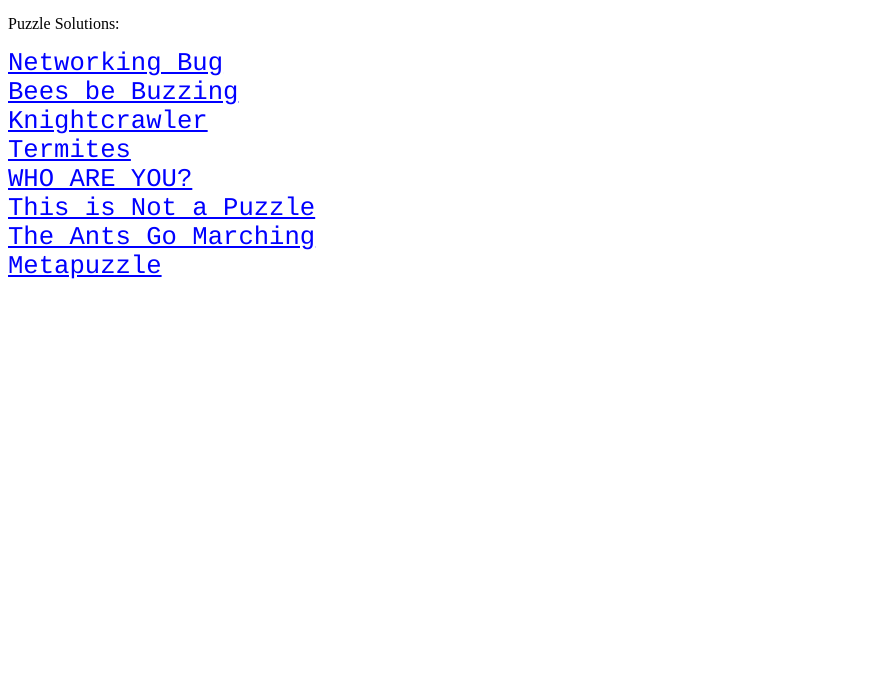
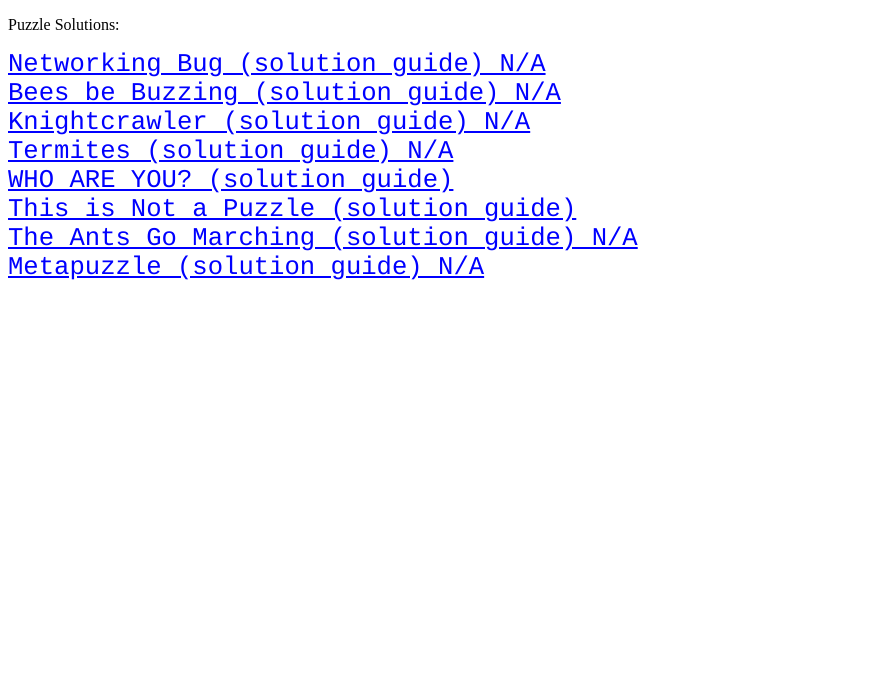
Before and after one commit to sbielak2021/puzzlehuntbugs, a plain HTML site: page solutions.html in a window 1280 px wide. Shown: the part 104-800 px from the top of the page, without its empty margins (0-880 px from the left). Drawn offline with Linux system fonts and the light colour scheme.

Commit message:
Update solutions.html

```diff
--- a/solutions.html
+++ b/solutions.html
@@ -4,7 +4,7 @@
 <head>
 <style>
 h1 {
-  color: red
+  color: red;
   font-family: verdana;
   font-size: 300%;
 }
@@ -19,14 +19,14 @@ a {
 
 <h1>Group 1 Puzzlehunt Solutions!</h1>
 <p>Puzzle Solutions:</p>
-<a href="https://sbielak2021.github.io/puzzlehuntbugs/NetworkingBug.pdf">Networking Bug</a></br>
-<a href="https://sbielak2021.github.io/puzzlehuntbugs/BeesbeBuzzing.pdf">Bees be Buzzing</a></br>
-<a href="https://sbielak2021.github.io/puzzlehuntbugs/Knightcrawler.pdf">Knightcrawler</a></br>
-<a href="https://sbielak2021.github.io/puzzlehuntbugs/Termites.pdf">Termites</a></br>
-<a href="https://sbielak2021.github.io/puzzlehuntbugs/WHOAREYOU.pdf">WHO ARE YOU?</a></br>
-<a href="https://sbielak2021.github.io/puzzlehuntbugs/ThisisNotaPuzzle.pdf">This is Not a Puzzle</a></br>
-<a href="https://sbielak2021.github.io/puzzlehuntbugs/TheAntsGoMarching.pdf">The Ants Go Marching</a></br>
-<a href="https://sbielak2021.github.io/puzzlehuntbugs/Metapuzzle.pdf">Metapuzzle</a></br>
+<a href="https://sbielak2021.github.io/puzzlehuntbugs/solutions/NetworkingBug_solution.pdf">Networking Bug (solution guide) N/A</a></br>
+<a href="https://sbielak2021.github.io/puzzlehuntbugs/solutions/BeesbeBuzzing_solution.pdf">Bees be Buzzing (solution guide) N/A</a></br>
+<a href="https://sbielak2021.github.io/puzzlehuntbugs/solutions/Knightcrawler_solution.pdf">Knightcrawler (solution guide) N/A</a></br>
+<a href="https://sbielak2021.github.io/puzzlehuntbugs/solutions/Termites_solution.pdf">Termites (solution guide) N/A</a></br>
+<a href="https://sbielak2021.github.io/puzzlehuntbugs/solutions/WHOAREYOU_solution.pdf">WHO ARE YOU? (solution guide)</a></br>
+<a href="https://sbielak2021.github.io/puzzlehuntbugs/solutions/ThisisNotaPuzzle_solution.html">This is Not a Puzzle (solution guide)</a></br>
+<a href="https://sbielak2021.github.io/puzzlehuntbugs/solutions/TheAntsGoMarching_solution.pdf">The Ants Go Marching (solution guide) N/A</a></br>
+<a href="https://sbielak2021.github.io/puzzlehuntbugs/solutions/Metapuzzle_solution.pdf">Metapuzzle (solution guide) N/A</a></br>
 
 
 </body>
```
